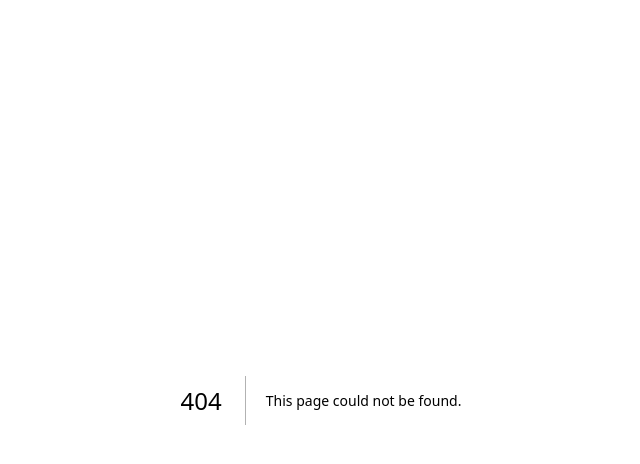
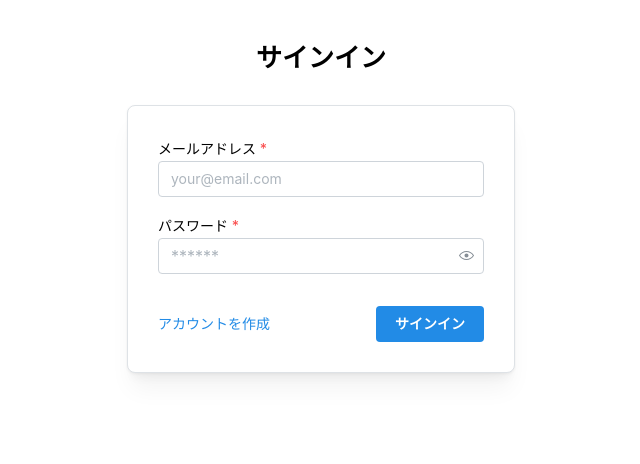
Before and after one commit to sakuya10969/attendance_client, a Next.js app: page /signIn in a window 1280 px wide. Before the commit this address had no page. Shown: the top 464 px of the page, without its empty margins (319-959 px from the left). Built offline with nearby package versions, Linux system fonts and the light colour scheme.

Commit message:
feat: signin

```diff
--- /dev/null
+++ b/app/signIn/page.tsx
@@ -0,0 +1,50 @@
+'use client';
+
+import {
+  TextInput,
+  PasswordInput,
+  Button,
+  Group,
+  Anchor,
+} from '@mantine/core';
+import Link from 'next/link';
+import { useState } from 'react';
+
+import AuthFormLayout from '@/components/AuthFormLayout';
+
+const SignInPage = () => {
+  const [email, setEmail] = useState<string>('');
+  const [password, setPassword] = useState<string>('');
+
+  const handleSubmit = () => {
+    // NestJSのAPIにPOSTする処理を書く（axiosなどで）
+    console.log({ email, password });
+  };
+
+  return (
+    <AuthFormLayout title="サインイン">
+      <TextInput
+        label="メールアドレス"
+        placeholder="your@email.com"
+        value={email}
+        onChange={(e) => setEmail(e.currentTarget.value)}
+        required
+      />
+      <PasswordInput
+        label="パスワード"
+        placeholder="******"
+        value={password}
+        onChange={(e) => setPassword(e.currentTarget.value)}
+        required
+      />
+      <Group justify="space-between" mt="md">
+        <Anchor component={Link} href="/register" size="sm">
+          アカウントを作成
+        </Anchor>
+        <Button onClick={handleSubmit}>サインイン</Button>
+      </Group>
+    </AuthFormLayout>
+  );
+};
+
+export default SignInPage;
```
